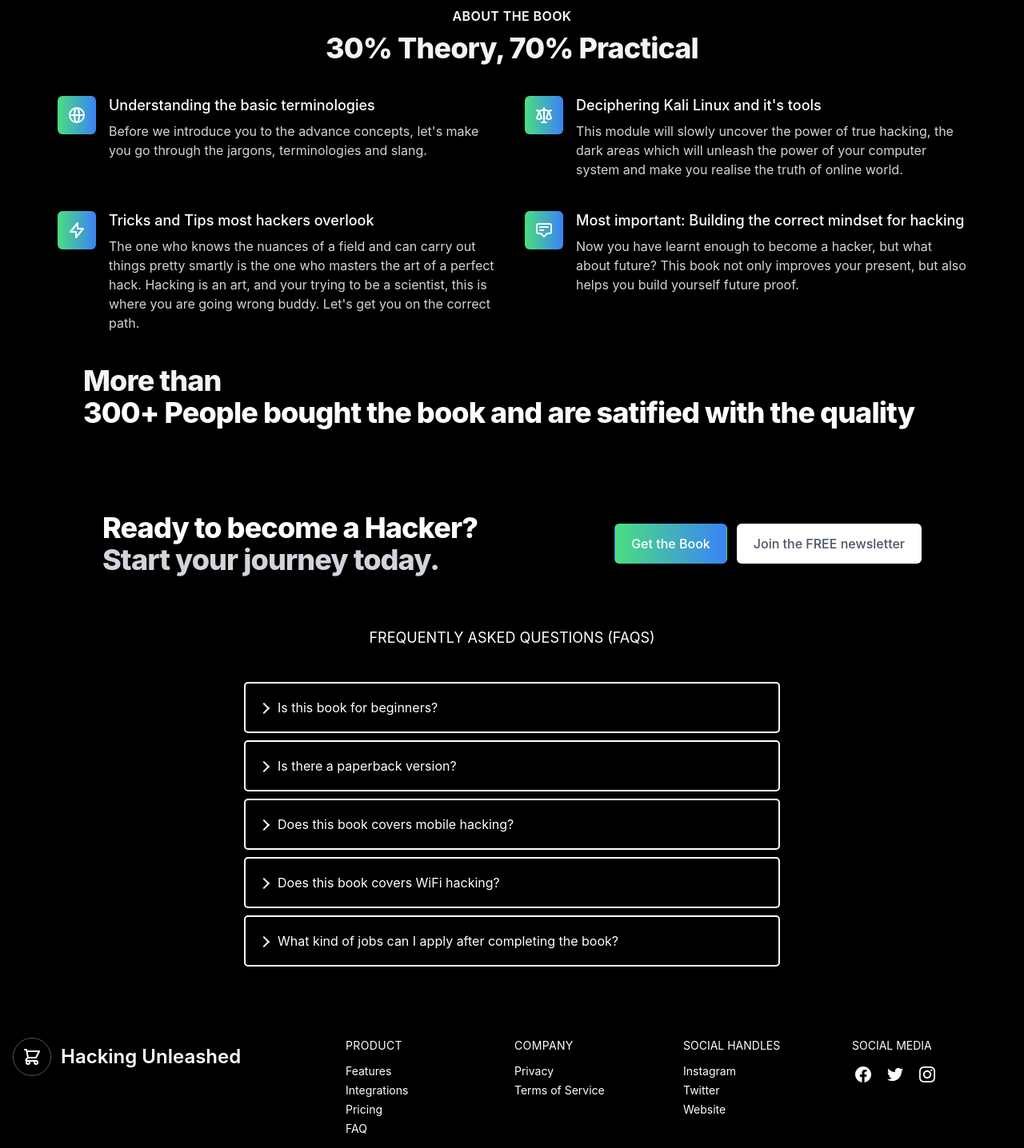
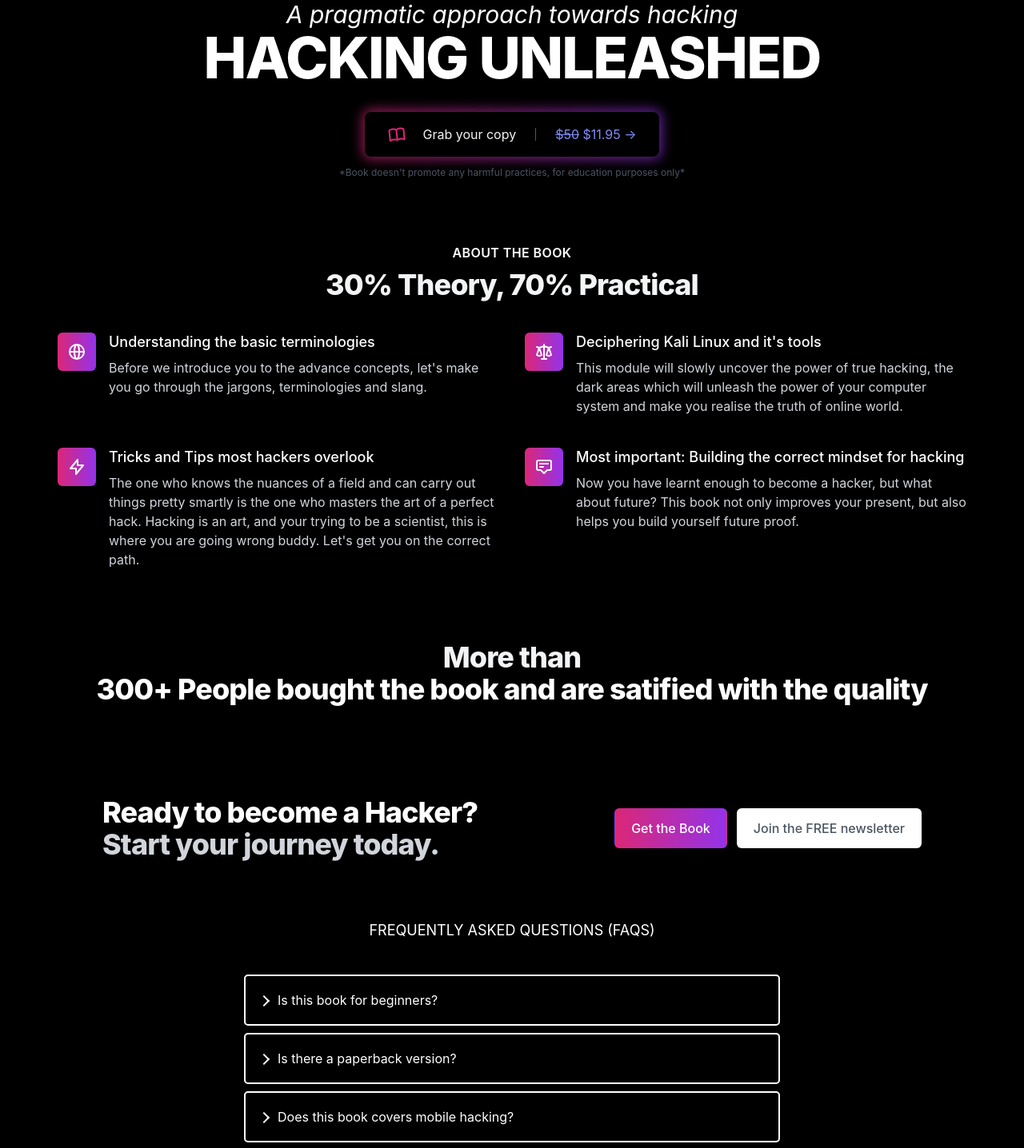
Before and after one commit to InnovativeCoder/hacking-unleashed-next, a Next.js app: page / in a window 1280 px wide. Shown: the part 600-2036 px from the top of the page at 80% size. Built offline with nearby package versions, Linux system fonts and the light colour scheme; no server answers.

Commit message:
Changed the color coding and widths

```diff
--- a/components/ButtonGradient/index.js
+++ b/components/ButtonGradient/index.js
@@ -8,7 +8,7 @@
                     <Link href="/checkout">
                         <button className="relative px-7 py-4 bg-black rounded-lg leading-none flex items-center divide-x divide-gray-600">
                             <span className="flex items-center space-x-5">
-                                <svg xmlns="http://www.w3.org/2000/svg" className="h-6 w-6 text-pink-600 -rotate-6" fill="none" viewBox="0 0 24 24" stroke="currentColor">
+                                <svg xmlns="http://www.w3.org/2000/svg" className="h-6 w-6 text-pink-600 -rotate-6 " fill="none" viewBox="0 0 24 24" stroke="currentColor">
                                     <path stroke-linecap="round" stroke-linejoin="round" stroke-width="2" d="M12 6.253v13m0-13C10.832 5.477 9.246 5 7.5 5S4.168 5.477 3 6.253v13C4.168 18.477 5.754 18 7.5 18s3.332.477 4.5 1.253m0-13C13.168 5.477 14.754 5 16.5 5c1.747 0 3.332.477 4.5 1.253v13C19.832 18.477 18.247 18 16.5 18c-1.746 0-3.332.477-4.5 1.253" />
                                 </svg>
                                 <span className="pr-6 text-gray-100">Grab your copy</span>
--- a/components/CTA.js
+++ b/components/CTA.js
@@ -3,9 +3,9 @@
 
 export default function CTA() {
     return (
-        <div className=" mt-10 px-2 md:px-6 lg:px-16 mx-10">
-            <div className="bg-black">
-                <div className="mx-auto py-12 px-4 sm:px-6 lg:py-16 lg:px-6 lg:flex lg:items-center lg:justify-between">
+        <div className=" mt-10 px-2 md:px-6 lg:px-16 mx-10 " style={{ marginBottom: "10px", marginTop: "50px" }}>
+            <div className="pt-10 bg-black">
+                <div className="max-w-7xl mx-auto px-4 sm:px-6 lg:px-6 lg:py-6 lg:flex lg:items-center lg:justify-between">
                     <h2 className="text-3xl font-extrabold tracking-tight text-white sm:text-4xl">
                         <span className="block">Ready to become a Hacker?</span>
                         <span className="block text-gray-300">Start your journey today.</span>
@@ -13,7 +13,7 @@
                     <div className="mt-8 flex lg:mt-0 lg:flex-shrink-0">
                         <div className="inline-flex rounded-md shadow">
                             <Link href="/checkout">
-                                <button className="inline-flex items-center justify-center px-5 py-3 border border-transparent text-base font-medium rounded-md text-white bg-gradient-to-r from-green-400 to-blue-500 hover:from-blue-500 hover:to-green-400">
+                                <button className="inline-flex items-center justify-center px-5 py-3 border border-transparent text-base font-medium rounded-md text-white bg-gradient-to-r from-pink-600 to-purple-600 hover:from-pink-500 hover:to-purple-400">
                                     Get the Book
                                 </button>
                             </Link>
--- a/components/Counter.js
+++ b/components/Counter.js
@@ -5,7 +5,9 @@
 export default function Counter({ className, ...rest }) {
     const [viewPortEntered, setViewPortEntered] = useState(false);
     return (
-        <div className="mx-10 mt-10 px-4 md:px-6 lg:px-16">
+        <div className="m-10" style={{ marginBottom: "10px", marginTop: "50px" }}>
+            <div className="pt-10 bg-black">
+                <div className="max-w-7xl mx-auto px-4 sm:px-6 lg:px-8 text-center">
                     <h1 className="text-3xl leading-8 font-extrabold tracking-tight text-gray-100 sm:text-4xl">
                         More than
                     </h1>
@@ -28,5 +30,7 @@
                         }}
                     </CountUp>
                 </div>
+            </div>
+        </div>
     )
 }
--- a/components/FAQ.js
+++ b/components/FAQ.js
@@ -9,7 +9,7 @@
 import 'react-accessible-accordion/dist/fancy-example.css';
 
 export default function FAQ() {
-    const items=[
+    const items = [
         {
             uuid: 1,
             heading: "Is this book for beginners?",
@@ -38,13 +38,13 @@
         },
     ]
     return (
-        <div className="my-10 mx-10 lg:max-w-2xl lg:m-auto" style={{ marginBottom:"10px"}}>
+        <div className="my-10 mx-10 lg:max-w-2xl lg:m-auto" style={{ marginBottom: "10px", marginTop: "50px" }}>
             <h1 className="text-lg text-center pb-10 uppercase text-white">Frequently Asked Questions (FAQs) </h1>
             <Accordion allowZeroExpanded>
                 {items.map((item) => (
                     <AccordionItem key={item.uuid}>
-                        <AccordionItemHeading style={{borderRadius: "5px",background: "transparent", border:`2px solid white`}} className="mb-2 ">
-                            <AccordionItemButton style={{background: "transparent", color: "white",}}>
+                        <AccordionItemHeading style={{ borderRadius: "5px", background: "transparent", border: `2px solid white` }} className="mb-2 ">
+                            <AccordionItemButton style={{ background: "transparent", color: "white", }}>
                                 {item.heading}
                             </AccordionItemButton>
                         </AccordionItemHeading>
--- a/components/Footer/index.js
+++ b/components/Footer/index.js
@@ -3,10 +3,11 @@
 
 export default function Footer() {
     return (
-        <footer className="px-4 divide-y dark:bg-coolGray-800 dark:text-coolGray-100 text-white">
+
+        <footer className="mt-20 px-4 divide-y dark:bg-coolGray-800 dark:text-coolGray-100 text-white">
             <div className="container flex flex-col justify-between py-10 mx-auto space-y-8 lg:flex-row lg:space-y-0">
                 <div className="lg:w-1/3">
-                    <a href="#" className="flex justify-center space-x-3 lg:justify-start">
+                    <a href="#" className="flex justify-center space-x-3">
                         <div className="flex items-center justify-center w-12 h-12 rounded-full border border-gray-600">
                             {/* <svg xmlns="http://www.w3.org/2000/svg" viewBox="0 0 32 32" fill="currentColor" className="flex-shrink-0 w-5 h-5 rounded-full dark:text-coolGray-900">
                                 <path d="M18.266 26.068l7.839-7.854 4.469 4.479c1.859 1.859 1.859 4.875 0 6.734l-1.104 1.104c-1.859 1.865-4.875 1.865-6.734 0zM30.563 2.531l-1.109-1.104c-1.859-1.859-4.875-1.859-6.734 0l-6.719 6.734-6.734-6.734c-1.859-1.859-4.875-1.859-6.734 0l-1.104 1.104c-1.859 1.859-1.859 4.875 0 6.734l6.734 6.734-6.734 6.734c-1.859 1.859-1.859 4.875 0 6.734l1.104 1.104c1.859 1.859 4.875 1.859 6.734 0l21.307-21.307c1.859-1.859 1.859-4.875 0-6.734z"></path>
--- a/components/HeroRight/index.js
+++ b/components/HeroRight/index.js
@@ -25,19 +25,19 @@
         }
     }
     return (
-        <div className="lg:mx-28">
-            <div className="lg:absolute lg:right-0 lg:mt-10 px-4  sm:mt-12 sm:px-6 md:mt-16 lg:px-8 lg:text-right xl:mx-28" style={{ textAlign: "center" }}>
-                <p className="lg:text-right lg:mt-3 italic xl:text-3xl text-sm text-white sm:text-lg  sm:mx-auto md:mt-5 md:text-xl lg:mx-0">
+        <div className="">
+            <div className=" px-4  sm:mt-12 sm:px-6 mt-16 " style={{ textAlign: "center" }}>
+                <p className=" italic xl:text-3xl text-sm text-white sm:text-lg  sm:mx-auto mt-5 md:text-xl ">
                     A pragmatic approach towards hacking
                 </p>
-                <h1 className="lg:text-right text-3xl xl:text-7xl tracking-tight font-extrabold text-white sm:text-5xl md:text-6xl">
+                <h1 className="text-3xl xl:text-7xl tracking-tight font-extrabold text-white sm:text-5xl md:text-6xl">
                     <span className="block xl:inline">HACKING UNLEASHED</span>
                 </h1>
                 {/* <p className=" lg:text-right text-base text-white sm:text-sm sm:text-center sm:mx-auto md:mt-5 md:text-xl lg:mx-0 lg:mb-20">
                     A book by  Jasneet Sawhney
                 </p> */}
-                <div className="mt-5 sm:mt-8 sm:flex sm:justify-center lg:justify-start lg:right-0 lg:absolute lg:px-7 mx-10">
-                    <div className="rounded-md shadow lg:mt-4">
+                <div className="mt-5 sm:mt-8 sm:flex sm:justify-center  mx-10">
+                    <div className="rounded-md shadow">
 
                         {/* <button style={
                             styles.colorAnimation
@@ -51,7 +51,7 @@
                         <ButtonGradient fakePrice={fakePrice} actualPrice={actualPrice} />
                     </div>
                 </div>
-                <div className="lg:text-right text-center text-xs mt-3 text-gray-600">
+                <div className=" text-center text-xs mt-3 text-gray-600">
                     *Book doesn't promote any harmful practices, for education purposes only*
                 </div>
             </div>
--- a/components/Info.js
+++ b/components/Info.js
@@ -2,7 +2,7 @@
 
 export default function Info() {
     return (
-        <div className="mx-10 md-10">
+        <div className="m-10">
             <div className="pt-10 bg-black">
                 <div className="max-w-7xl mx-auto px-4 sm:px-6 lg:px-8">
                     <div className="lg:text-center">
@@ -19,7 +19,7 @@
                         <dl className="space-y-10 md:space-y-0 md:grid md:grid-cols-2 md:gap-x-8 md:gap-y-10">
                             <div className="flex">
                                 <div className="flex-shrink-0">
-                            <div className="flex items-center justify-center h-12 w-12 rounded-md bg-gradient-to-r from-green-400 to-blue-500 text-white">
+                                    <div className="flex items-center justify-center h-12 w-12 rounded-md bg-gradient-to-r from-pink-600 to-purple-600 text-white">
                                         {/* <!-- Heroicon name: outline/globe-alt --> */}
                                         <svg className="h-6 w-6" xmlns="http://www.w3.org/2000/svg" fill="none" viewBox="0 0 24 24" stroke="currentColor" aria-hidden="true">
                                             <path strokeLinecap="round" strokeLinejoin="round" strokeWidth="2" d="M21 12a9 9 0 01-9 9m9-9a9 9 0 00-9-9m9 9H3m9 9a9 9 0 01-9-9m9 9c1.657 0 3-4.03 3-9s-1.343-9-3-9m0 18c-1.657 0-3-4.03-3-9s1.343-9 3-9m-9 9a9 9 0 019-9" />
@@ -38,7 +38,7 @@
 
                             <div className="flex">
                                 <div className="flex-shrink-0">
-                            <div className="flex items-center justify-center h-12 w-12 rounded-md bg-gradient-to-r from-green-400 to-blue-500 text-white">
+                                    <div className="flex items-center justify-center h-12 w-12 rounded-md bg-gradient-to-r from-pink-600 to-purple-600 text-white">
                                         {/* <!-- Heroicon name: outline/scale --> */}
                                         <svg className="h-6 w-6" xmlns="http://www.w3.org/2000/svg" fill="none" viewBox="0 0 24 24" stroke="currentColor" aria-hidden="true">
                                             <path strokeLinecap="round" strokeLinejoin="round" strokeWidth="2" d="M3 6l3 1m0 0l-3 9a5.002 5.002 0 006.001 0M6 7l3 9M6 7l6-2m6 2l3-1m-3 1l-3 9a5.002 5.002 0 006.001 0M18 7l3 9m-3-9l-6-2m0-2v2m0 16V5m0 16H9m3 0h3" />
@@ -57,7 +57,7 @@
 
                             <div className="flex">
                                 <div className="flex-shrink-0">
-                            <div className="flex items-center justify-center h-12 w-12 rounded-md bg-gradient-to-r from-green-400 to-blue-500 text-white">
+                                    <div className="flex items-center justify-center h-12 w-12 rounded-md bg-gradient-to-r from-pink-600 to-purple-600 text-white">
                                         {/* <!-- Heroicon name: outline/lightning-bolt --> */}
                                         <svg className="h-6 w-6" xmlns="http://www.w3.org/2000/svg" fill="none" viewBox="0 0 24 24" stroke="currentColor" aria-hidden="true">
                                             <path strokeLinecap="round" strokeLinejoin="round" strokeWidth="2" d="M13 10V3L4 14h7v7l9-11h-7z" />
@@ -76,7 +76,7 @@
 
                             <div className="flex">
                                 <div className="flex-shrink-0">
-                            <div className="flex items-center justify-center h-12 w-12 rounded-md bg-gradient-to-r from-green-400 to-blue-500 text-white">
+                                    <div className="flex items-center justify-center h-12 w-12 rounded-md bg-gradient-to-r from-pink-600 to-purple-600 text-white">
                                         {/* <!-- Heroicon name: outline/annotation --> */}
                                         <svg className="h-6 w-6" xmlns="http://www.w3.org/2000/svg" fill="none" viewBox="0 0 24 24" stroke="currentColor" aria-hidden="true">
                                             <path strokeLinecap="round" strokeLinejoin="round" strokeWidth="2" d="M7 8h10M7 12h4m1 8l-4-4H5a2 2 0 01-2-2V6a2 2 0 012-2h14a2 2 0 012 2v8a2 2 0 01-2 2h-3l-4 4z" />
--- a/components/ScrollIndicator/index.js
+++ b/components/ScrollIndicator/index.js
@@ -21,14 +21,14 @@
 
   const inlineStyle = {
     height: '6px',
-    background: '#4C1D95',
+    // background: '#4C1D95',
     width: scroll,
   };
 
   return (
     <>
       <div className="top-0 left-0 w-screen h-1.5 fixed z-40 shadow-2xl bg-gray-300">
-        <div style={inlineStyle} />
+        <div style={inlineStyle} className="bg-gradient-to-r from-pink-600 to-purple-600 " />
       </div>
       {children}
     </>
--- a/pages/checkout.js
+++ b/pages/checkout.js
@@ -50,6 +50,7 @@
     }
 
     useEffect(() => {
+        console.log("user is",user)
         if (user.countryName === "India") {
             setPriceList(countryPriceList.India)
             setCountry("India")
--- a/pages/index.js
+++ b/pages/index.js
@@ -6,10 +6,10 @@
 import Counter from "../components/Counter";
 import CTA from "../components/CTA";
 import FAQ from "../components/FAQ";
-import ScrollIndicator from "../components/ScrollIndicator"
 import Footer from "../components/Footer";
 import HeroRight from "../components/HeroRight/index";
 import Info from "../components/Info";
+import ScrollIndicator from "../components/ScrollIndicator";
 import { userContext } from "../components/UserContext/UserContext";
 
 
@@ -52,13 +52,13 @@
         <div className="bg-black">
           <div className="relative z-10 pb-8 bg-black md:pb-20 lg:w-full xl:px-20">
             <div className="relative pt-6 px-4 sm:px-6 lg:px-8">
-            <nav className="relative flex items-center justify-between sm:h-10 lg:justify-start" aria-label="Global">
+              {/* <nav className="max-w-7xl mx-auto px-4 sm:px-6 lg:px-6 lg:py-6 lg:flex lg:items-center lg:justify-between" aria-label="Global">
                 <div className="flex items-center flex-grow flex-shrink-0 lg:flex-grow-0">
                   <div className="flex items-center justify-between w-full md:w-auto">
-                  <a href="/">
                     <span className="sr-only">Workflow</span>
-                    <Link href="/checkout" className="font-medium text-gray-600 hover:text-gray-200">Home</Link>
-                  </a>
+                    <Link href="/">
+                      <span className="font-medium text-gray-600 hover:text-gray-200">Home</span>
+                    </Link>
                     <div className="-mr-2 flex items-center md:hidden">
                       <button type="button" className="bg-black rounded-md p-2 inline-flex items-center justify-center text-gray-400 hover:text-gray-500 hover:bg-gray-100 focus:outline-none focus:ring-2 focus:ring-inset focus:ring-indigo-500" id="main-menu" aria-haspopup="true">
                         <span className="sr-only">Open main menu</span>
@@ -67,15 +67,17 @@
                   </div>
                 </div>
                 <div className="lg:absolute lg:right-0 md:block md:ml-10 md:pr-4 md:space-x-8">
-                <Link href="/checkout" className="font-medium text-gray-600 hover:text-gray-200">Blogs</Link>
+                  <Link href="/checkout">
+                    <span className="font-medium text-gray-600 hover:text-gray-200">Blogs </span>
+                  </Link>
                 </div>
-            </nav>
+              </nav> */}
             </div>
           </div>
-        <div className="xl:px-80">
-          <div className="lg:absolute lg:left-0 xl:absolute xl:left-0">
+          <div className="">
+            <div className="">
               <Link href="/checkout">
-              <img className="xl:65 object-contain sm:h-48 md:h-96 lg:w-75 lg:h-96" style={{ maxWidth: "80%", margin: "auto" }} src="heroimage.png" alt="" />
+                <img className="object-contain sm:h-48 md:h-96 " style={{ maxWidth: "80%", margin: "auto" }} src="heroimage.png" alt="" />
                 {/* <video controls src={IntroVideo}/> */}
                 {/* <div className="xl:65 object-contain sm:h-48 md:h-96 lg:w-75 lg:h-96 mt-10" style={{maxWidth:"80%", margin:"50px auto"}}>
                         <iframe allow="autoplay" title="vid" class="video-player-container spotlightr" data-playerid="MTA3ODk4Mw==" allowtransparency="true" style={{maxWidth:"100%"}} name="videoPlayerframe" allowfullscreen="true" src="https://hack.cdn.spotlightr.com/watch/MTA3ODk4Mw==?aspect=1.78" watch-type="" url-params="aspect=1.78" frameborder="0" scrolling="no"> </iframe>
@@ -86,7 +88,6 @@
               user.countryName === "India" ? <HeroRight actualPrice={price.actualPrice[0]} fakePrice={price.fakePrice[0]} /> : <HeroRight actualPrice={price.actualPrice[1]} fakePrice={price.fakePrice[1]} />
             }
           </div>
-        <div className="lg:mt-80 lg:pt-10">
           <Info />
           <Counter className="count" end={300} suffix="+ People bought the book and are satified with the quality " />
           <CTA />
@@ -95,7 +96,6 @@
             <Footer />
           </div>
         </div>
-      </div>
       </ScrollIndicator>
     </>
   )
```
Lines whose indentation alone changed are shown as unchanged.
